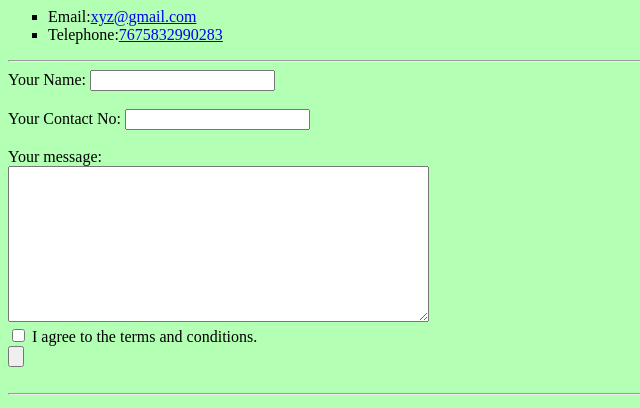
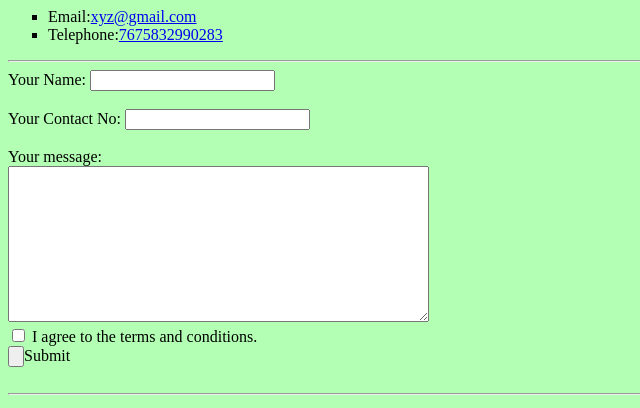
Before and after one commit to Godzilla5111/Godzilla, a plain HTML site: page contacts.html in a window 1280 px wide. Shown: the part 249-657 px from the top of the page, 0-640 px from the left. Drawn offline with Linux system fonts and the light colour scheme.

Commit message:
Fix Submit Button

```diff
--- a/contacts.html
+++ b/contacts.html
@@ -29,7 +29,7 @@
 <textarea name="Message:" rows="10" cols="50"></textarea><br>
 <input type="checkbox" name="" value="">
 <label>I agree to the terms and conditions.</label><br>
-<input type="submit" name="" value="">
+<input type="submit" name="" value="">Submit</input>
 
   </form>
 
```
